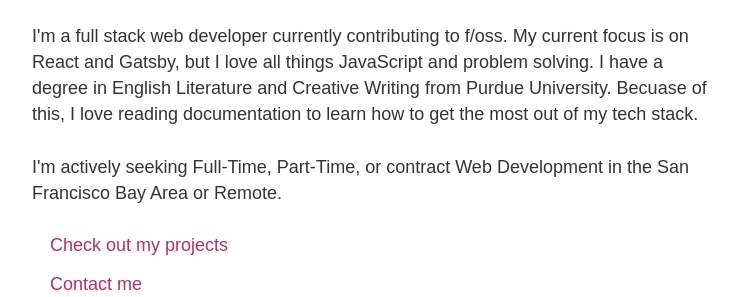
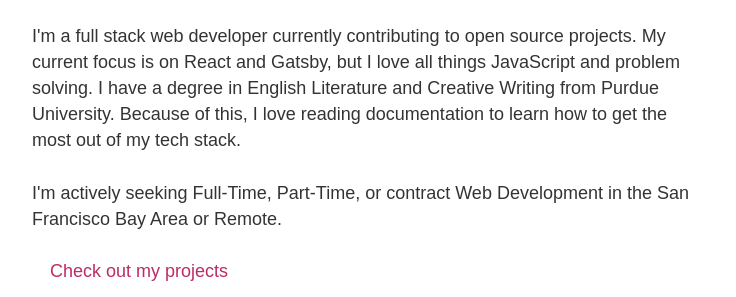
Before and after one commit to AliLynne/alilynne-website, a Gatsby site: page /about in a window 1280 px wide. Shown: the part 481-778 px from the top of the page, without its empty margins (251-987 px from the left). Built offline with nearby package versions, Linux system fonts and the light colour scheme; Gatsby itself is replaced by a stand-in of ours.

Commit message:
update about section - remove free software reference

```diff
--- a/src/pages/about.js
+++ b/src/pages/about.js
@@ -30,7 +30,7 @@
         <section className={aboutStyles.about}>
           <div className={aboutStyles.info}>
             <h1>About</h1>
-            <p>I'm a full stack web developer currently contributing to f/oss. My current focus is on React and Gatsby, but I love all things JavaScript and problem solving. I have a degree in English Literature and Creative Writing from Purdue University. Becuase of this, I love reading documentation to learn how to get the most out of my tech stack.</p>
+            <p>I'm a full stack web developer currently contributing to open source projects. My current focus is on React and Gatsby, but I love all things JavaScript and problem solving. I have a degree in English Literature and Creative Writing from Purdue University. Because of this, I love reading documentation to learn how to get the most out of my tech stack.</p>
             <p>I'm actively seeking Full-Time, Part-Time, or contract Web Development in the San Francisco Bay Area or Remote.</p>
             <div>
               <ul>
```
